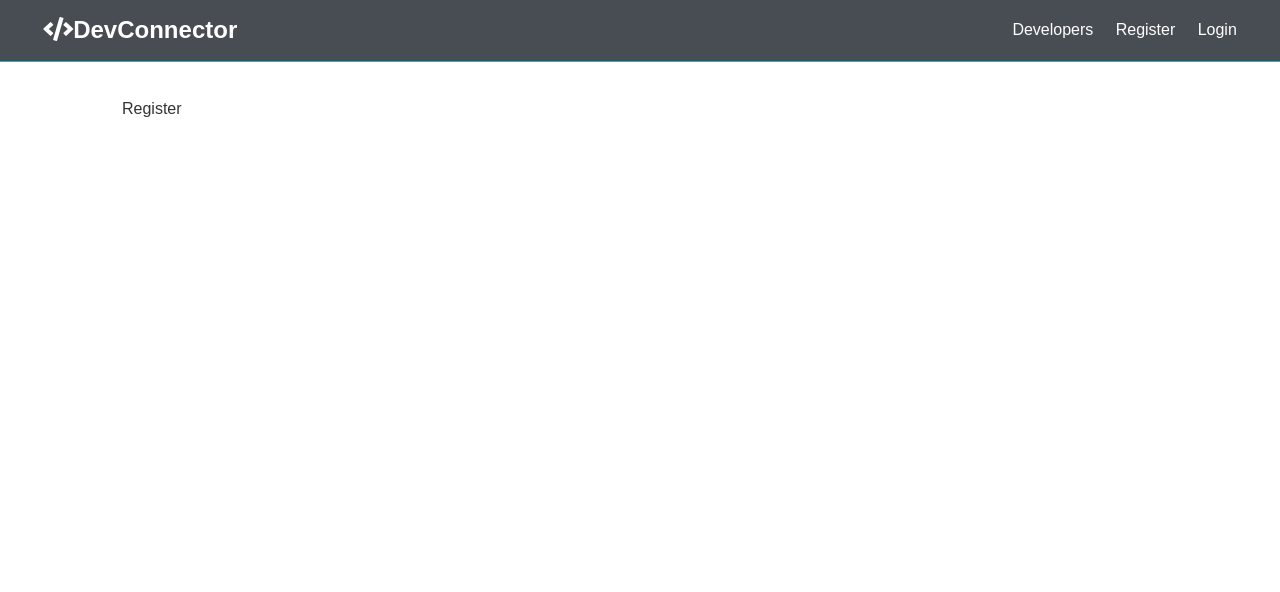
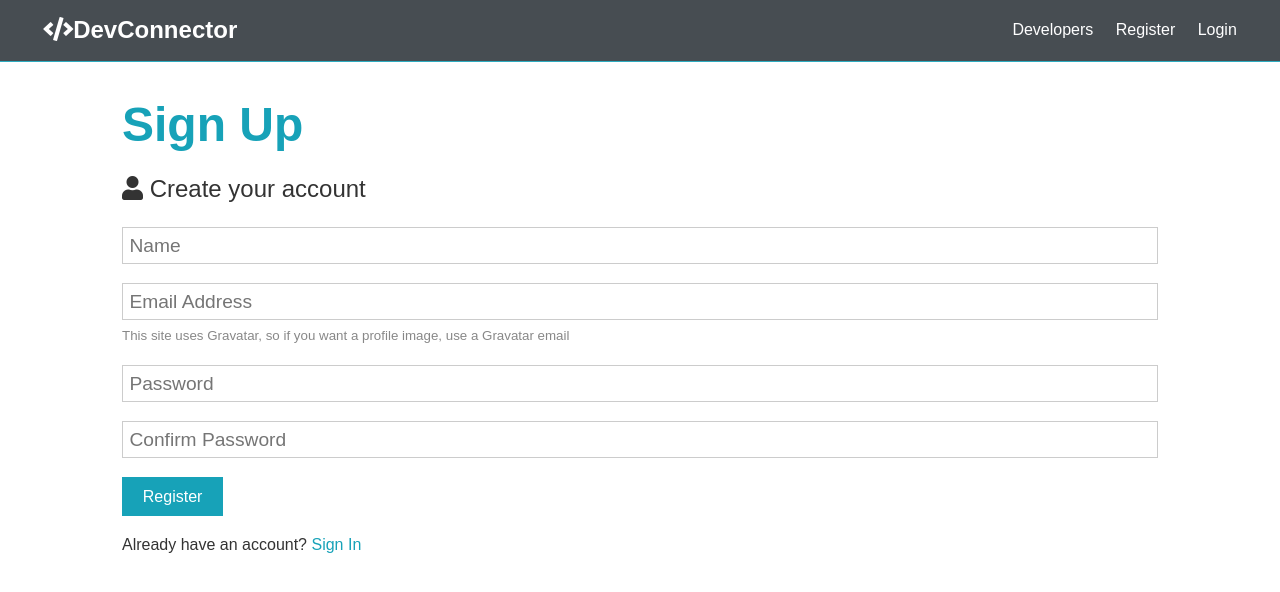
Before and after one commit to dogueone/dev_connector, a React (Create React App) app in the folder client/: page /register in a window 1280 px wide. Shown: the top 592 px of the page. Built offline with nearby package versions, Linux system fonts and the light colour scheme; the HTML template or start-up script is replaced by a standard one.

Commit message:
Added Login and Register components, implemented component level state (Hooks)

```diff
--- a/client/src/components/auth/Login.js
+++ b/client/src/components/auth/Login.js
@@ -1,7 +1,55 @@
-import React from 'react';
+import React, { Fragment, useState } from 'react';
+import { Link } from 'react-router-dom';
 
 const Login = () => {
-  return <div>Login</div>;
+  const [formData, setFormData] = useState({
+    email: '',
+    password: ''
+  });
+
+  const { email, password } = formData;
+
+  const onChange = e =>
+    setFormData({ ...formData, [e.target.name]: e.target.value });
+
+  const onSubmit = async e => {
+    e.preventDefault();
+    console.log('SUCCESS');
+  };
+
+  return (
+    <Fragment>
+      <h1 className='large text-primary'>Sign In</h1>
+      <p className='lead'>
+        <i className='fas fa-user'></i> Sign into your account
+      </p>
+      <form className='form' onSubmit={e => onSubmit(e)}>
+        <div className='form-group'>
+          <input
+            type='email'
+            placeholder='Email Address'
+            value={email}
+            onChange={e => onChange(e)}
+            name='email'
+          />
+        </div>
+        <div className='form-group'>
+          <input
+            type='password'
+            placeholder='Password'
+            minlenght='6'
+            value={password}
+            onChange={e => onChange(e)}
+            name='password'
+          />
+        </div>
+        <input type='submit' value='Login' className='btn btn-primary' />
+      </form>
+      <p className='my-1'>
+        Don't have an account? <Link to='/register'>Sign Up</Link>
+      </p>
+    </Fragment>
+  );
 };
 
 export default Login;
--- a/client/src/components/auth/Register.js
+++ b/client/src/components/auth/Register.js
@@ -1,7 +1,114 @@
-import React from 'react';
+import React, { Fragment, useState } from 'react';
+import { Link } from 'react-router-dom';
+// import axios from 'axios';
 
 const Register = () => {
-  return <div>Register</div>;
+  const [formData, setFormData] = useState({
+    name: '',
+    email: '',
+    password: '',
+    password2: ''
+  });
+
+  const { name, email, password, password2 } = formData;
+
+  const onChange = e =>
+    setFormData({ ...formData, [e.target.name]: e.target.value });
+
+  //                                                       Making request within component using axios
+  // const onSubmit = async e => {
+  //   e.preventDefault();
+  //   if (password !== password2) {
+  //     console.log('Passwords do not match');
+  //   } else {
+  //     const newUser = {
+  //       name: name,
+  //       email,
+  //       password
+  //     };
+
+  //     try {
+  //       const config = {
+  //         headers: {
+  //           'Content-Type': 'Application/json'
+  //         }
+  //       };
+
+  //       const body = JSON.stringify(newUser);
+
+  //       const res = await axios.post('/api/users', body, config);
+  //       console.log(res.data);
+  //     } catch (err) {
+  //       console.error(err.response.data);
+  //     }
+  //   }
+  // };
+  const onSubmit = async e => {
+    e.preventDefault();
+    if (password !== password2) {
+      console.log('Passwords do not match');
+    } else {
+      console.log('SUCCESS');
+    }
+  };
+
+  return (
+    <Fragment>
+      <h1 className='large text-primary'>Sign Up</h1>
+      <p className='lead'>
+        <i className='fas fa-user'></i> Create your account
+      </p>
+      <form className='form' onSubmit={e => onSubmit(e)}>
+        <div className='form-group'>
+          <input
+            type='text'
+            placeholder='Name'
+            value={name}
+            onChange={e => onChange(e)}
+            name='name'
+            required
+          />
+        </div>
+        <div className='form-group'>
+          <input
+            type='email'
+            placeholder='Email Address'
+            value={email}
+            onChange={e => onChange(e)}
+            name='email'
+          />
+          <small className='form-text'>
+            This site uses Gravatar, so if you want a profile image, use a
+            Gravatar email
+          </small>
+        </div>
+        <div className='form-group'>
+          <input
+            type='password'
+            placeholder='Password'
+            minlenght='6'
+            value={password}
+            onChange={e => onChange(e)}
+            name='password'
+          />
+        </div>
+        <div className='form-group'>
+          <input
+            type='password'
+            placeholder='Confirm Password'
+            minlenght='6'
+            value={password2}
+            onChange={e => onChange(e)}
+            name='password2'
+          />
+        </div>
+        <input type='submit' value='Register' className='btn btn-primary' />
+      </form>
+      <p className='my-1'>
+        Already have an account? <Link to='/login'>Sign In</Link>
+      </p>
+    </Fragment>
+  );
 };
 
 export default Register;
```
